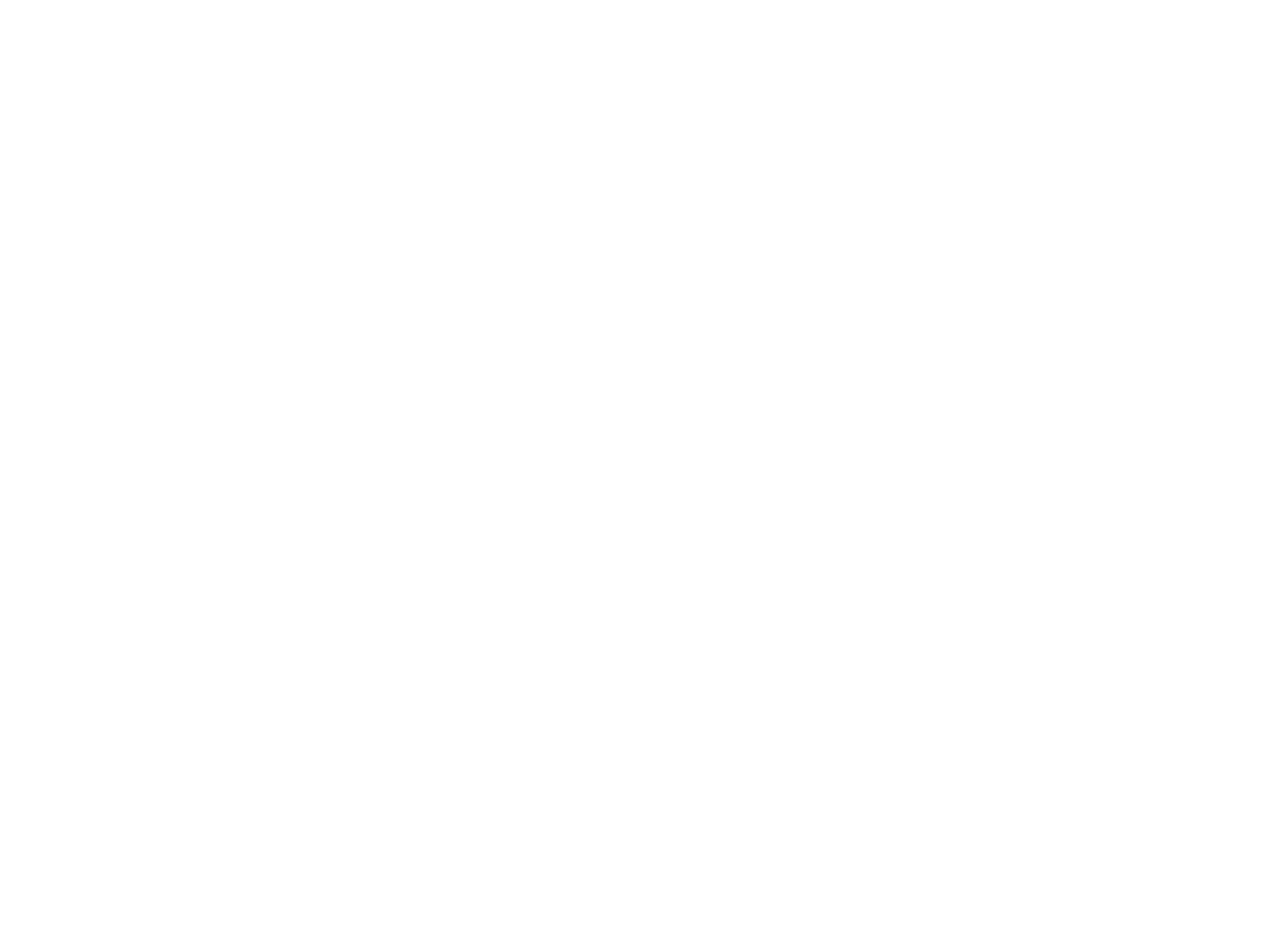
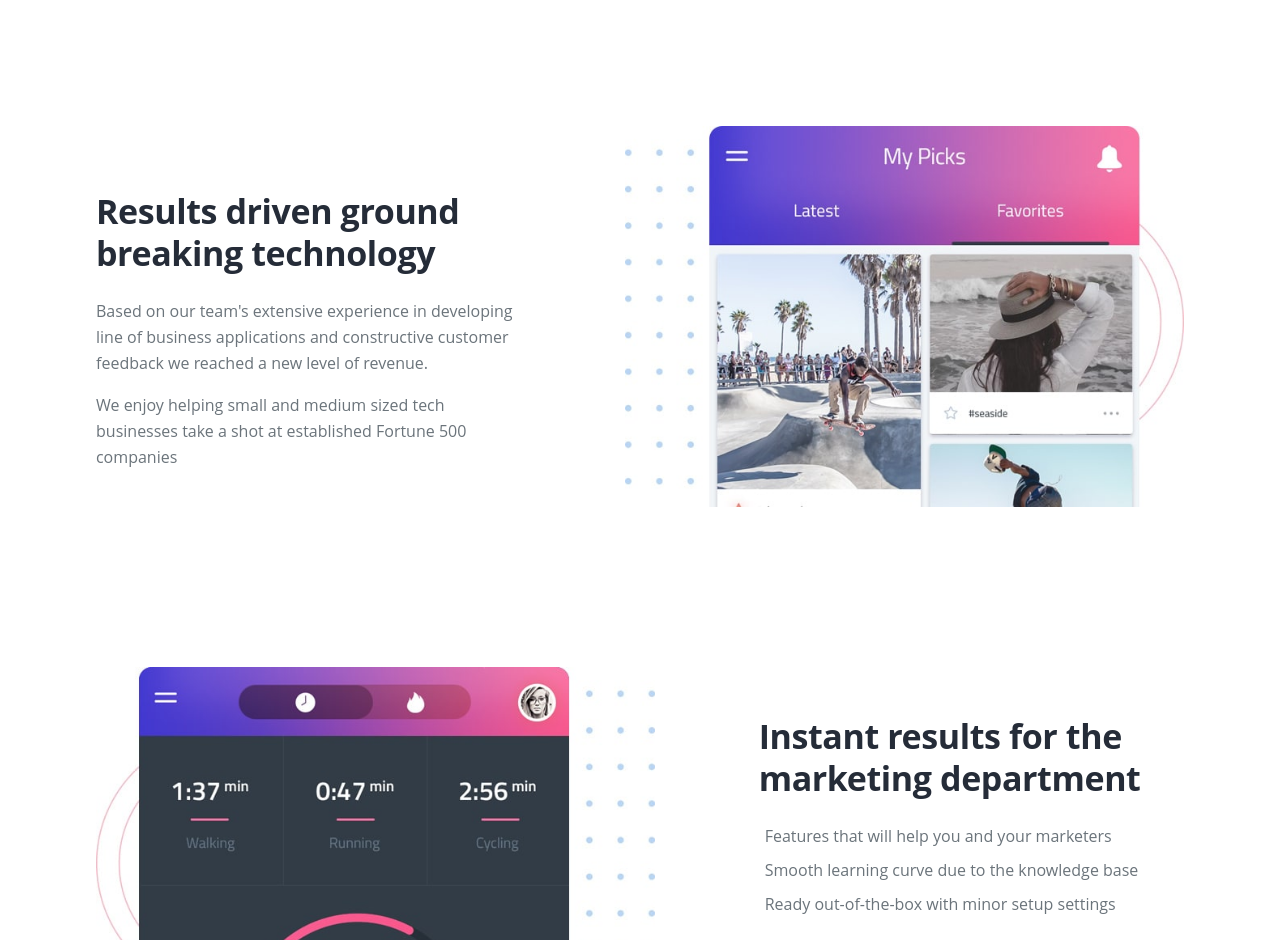
Before and after one commit to abel-yelin/Next15-LandingPage, a Next.js app: page / in a window 1280 px wide. Shown: the part 1860-2800 px from the top of the page. Before the commit the page ends 1922 px from the top, so only its background shows below. Built offline with nearby package versions, Linux system fonts and the light colour scheme.

Commit message:
details & header update

```diff
--- a/app/globals.css
+++ b/app/globals.css
@@ -1018,6 +1018,8 @@ a:hover.back-to-top {
     padding-left: 0;
     padding-right: 0;
     padding-top: 1.75rem;
+    position: absolute;
+    @apply w-full
   }
 
   .navbar-collapse {
--- a/app/page.tsx
+++ b/app/page.tsx
@@ -1,3 +1,4 @@
+import Details from "@/components/Details";
 import Features from "@/components/Features";
 import Hero from "@/components/Hero";
 import Lyric from "@/components/Lyric";
@@ -9,6 +10,7 @@ const Home = () => {
       <Hero />
       <Lyric />
       <Features />
+      <Details />
     </>
   );
 };
--- /dev/null
+++ b/components/Details.tsx
@@ -0,0 +1,82 @@
+import React from "react";
+
+const Details = () => {
+  return (
+    <>
+      <div id="details" className="pt-12 pb-16 lg:pt-16">
+        <div className="container px-4 sm:px-8 lg:grid lg:grid-cols-12 lg:gap-x-12">
+          <div className="lg:col-span-5">
+            <div className="mb-16 lg:mb-0 xl:mt-16">
+              <h2 className="mb-6">
+                Results driven ground breaking technology
+              </h2>
+              <p className="mb-4">
+                Based on our team's extensive experience in developing line of
+                business applications and constructive customer feedback we
+                reached a new level of revenue.
+              </p>
+              <p className="mb-4">
+                We enjoy helping small and medium sized tech businesses take a
+                shot at established Fortune 500 companies
+              </p>
+            </div>
+          </div>
+          <div className="lg:col-span-7">
+            <div className="xl:ml-14">
+              <img
+                className="inline"
+                src="images/details-1.jpg"
+                alt="alternative"
+              />
+            </div>
+          </div>
+        </div>
+      </div>
+      <div className="py-24">
+        <div className="container px-4 sm:px-8 lg:grid lg:grid-cols-12 lg:gap-x-12">
+          <div className="lg:col-span-7">
+            <div className="mb-12 lg:mb-0 xl:mr-14">
+              <img
+                className="inline"
+                src="images/details-2.jpg"
+                alt="alternative"
+              />
+            </div>
+          </div>
+          <div className="lg:col-span-5">
+            <div className="xl:mt-12">
+              <h2 className="mb-6">
+                Instant results for the marketing department
+              </h2>
+              <ul className="list mb-7 space-y-2">
+                <li className="flex">
+                  <i className="fas fa-chevron-right"></i>
+                  <div>Features that will help you and your marketers</div>
+                </li>
+                <li className="flex">
+                  <i className="fas fa-chevron-right"></i>
+                  <div>Smooth learning curve due to the knowledge base</div>
+                </li>
+                <li className="flex">
+                  <i className="fas fa-chevron-right"></i>
+                  <div>Ready out-of-the-box with minor setup settings</div>
+                </li>
+              </ul>
+              <a
+                className="btn-solid-reg popup-with-move-anim mr-1.5"
+                href="#details-lightbox"
+              >
+                Lightbox
+              </a>
+              <a className="btn-outline-reg" href="article.html">
+                Details
+              </a>
+            </div>
+          </div>
+        </div>
+      </div>
+    </>
+  );
+};
+
+export default Details;
--- a/components/Header.tsx
+++ b/components/Header.tsx
@@ -2,7 +2,7 @@ import React from "react";
 
 const Header = () => {
   return (
-    <nav className="navbar fixed-top">
+    <nav className="navbar">
       <div className="container sm:px-4 lg:px-8 flex flex-wrap items-center justify-between lg:flex-nowrap">
         <a
           className="text-gray-800 font-semibold text-3xl leading-4 no-underline page-scroll"
```
